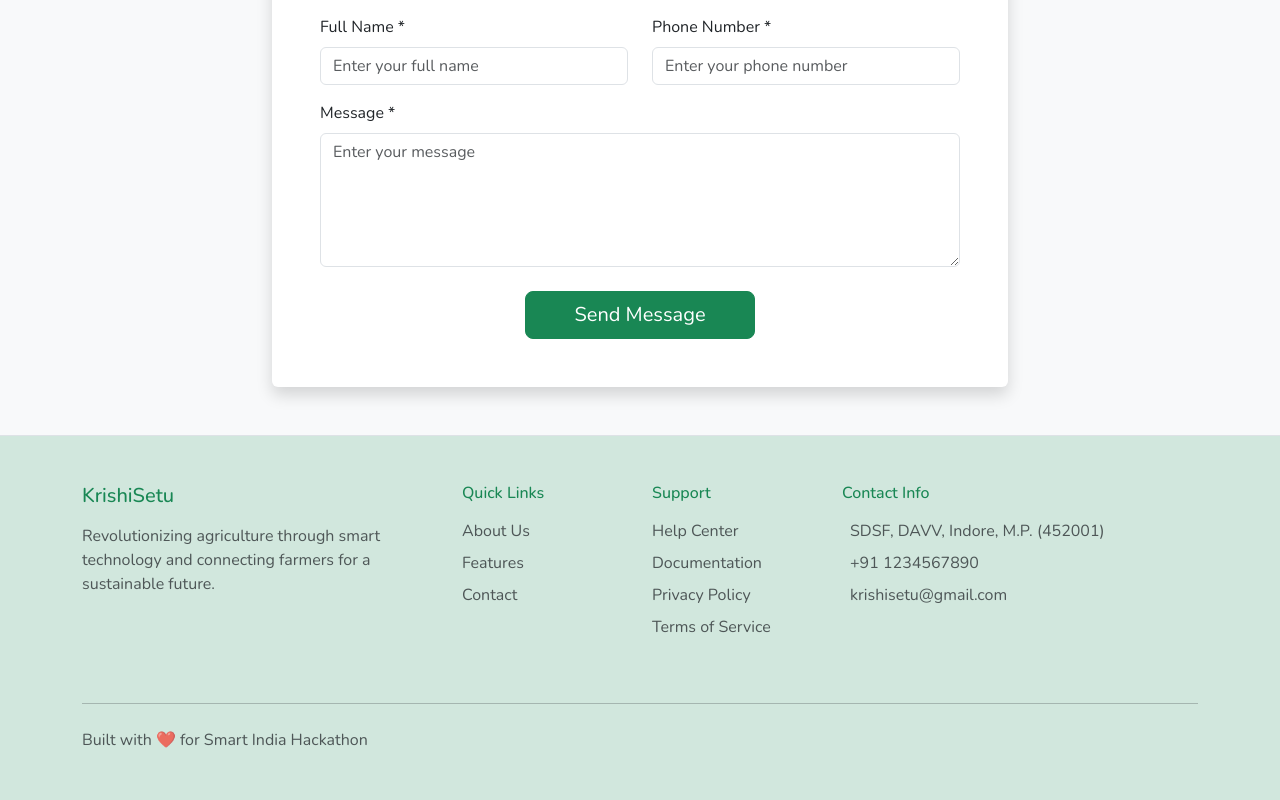
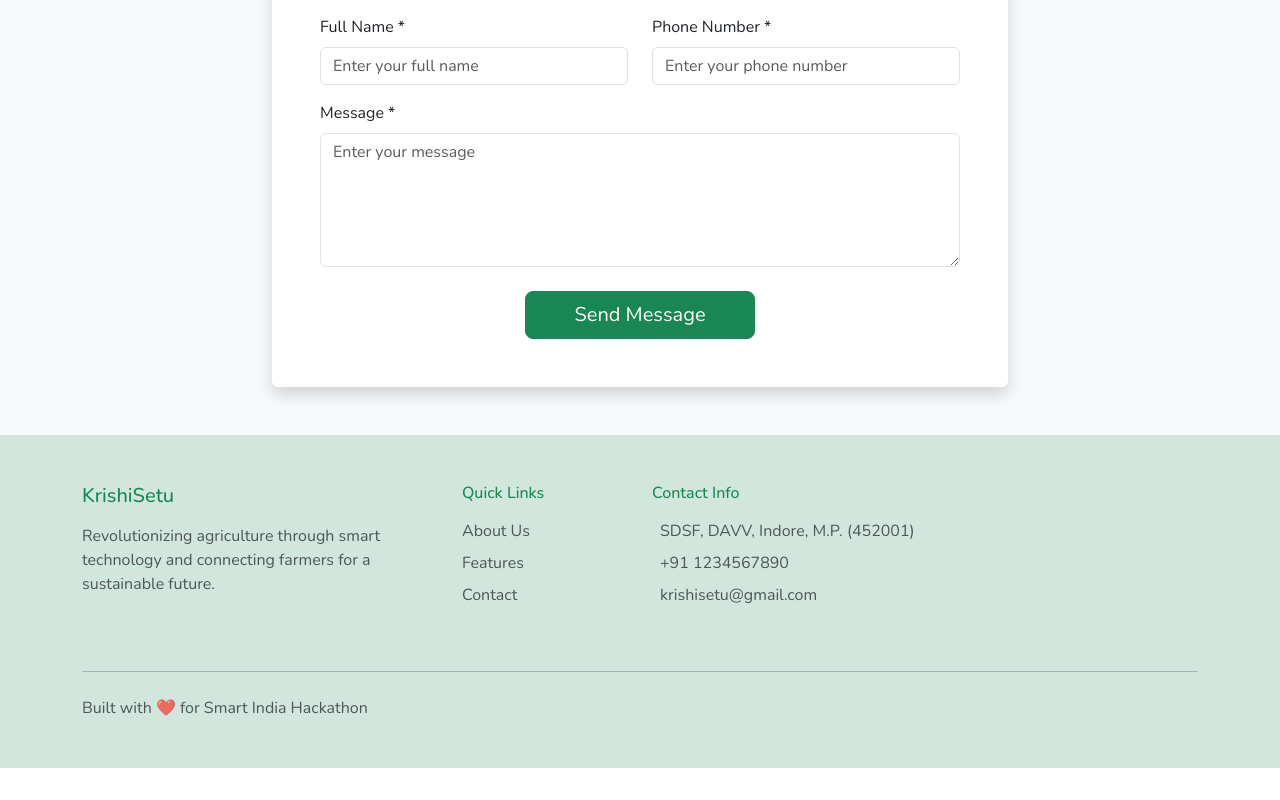
Before and after one commit to EdwinRodger/SIH, a React (Vite) app: page / in a window 1280 px wide. Shown: the part 1591-2391 px from the top of the page. After the commit the page ends 2359 px from the top, so only its background shows below. Built offline with nearby package versions, Linux system fonts and the light colour scheme; a web font is replaced by a local one.

Commit message:
remove support links

```diff
--- a/src/components/Footer.jsx
+++ b/src/components/Footer.jsx
@@ -37,7 +37,7 @@
                     </div>
 
                     {/* Support */}
-                    <div className="col-lg-2 col-md-6 mb-4">
+                    {/* <div className="col-lg-2 col-md-6 mb-4">
                         <h6 className="text-success mb-3">{t('footer.support')}</h6>
                         <ul className="list-unstyled">
                             <li className="mb-2">
@@ -53,7 +53,7 @@
                                 <a href="#" className="text-muted text-decoration-none">{t('footer.terms')}</a>
                             </li>
                         </ul>
-                    </div>
+                    </div> */}
 
                     {/* Contact info */}
                     <div className="col-lg-4 mb-4">
```
